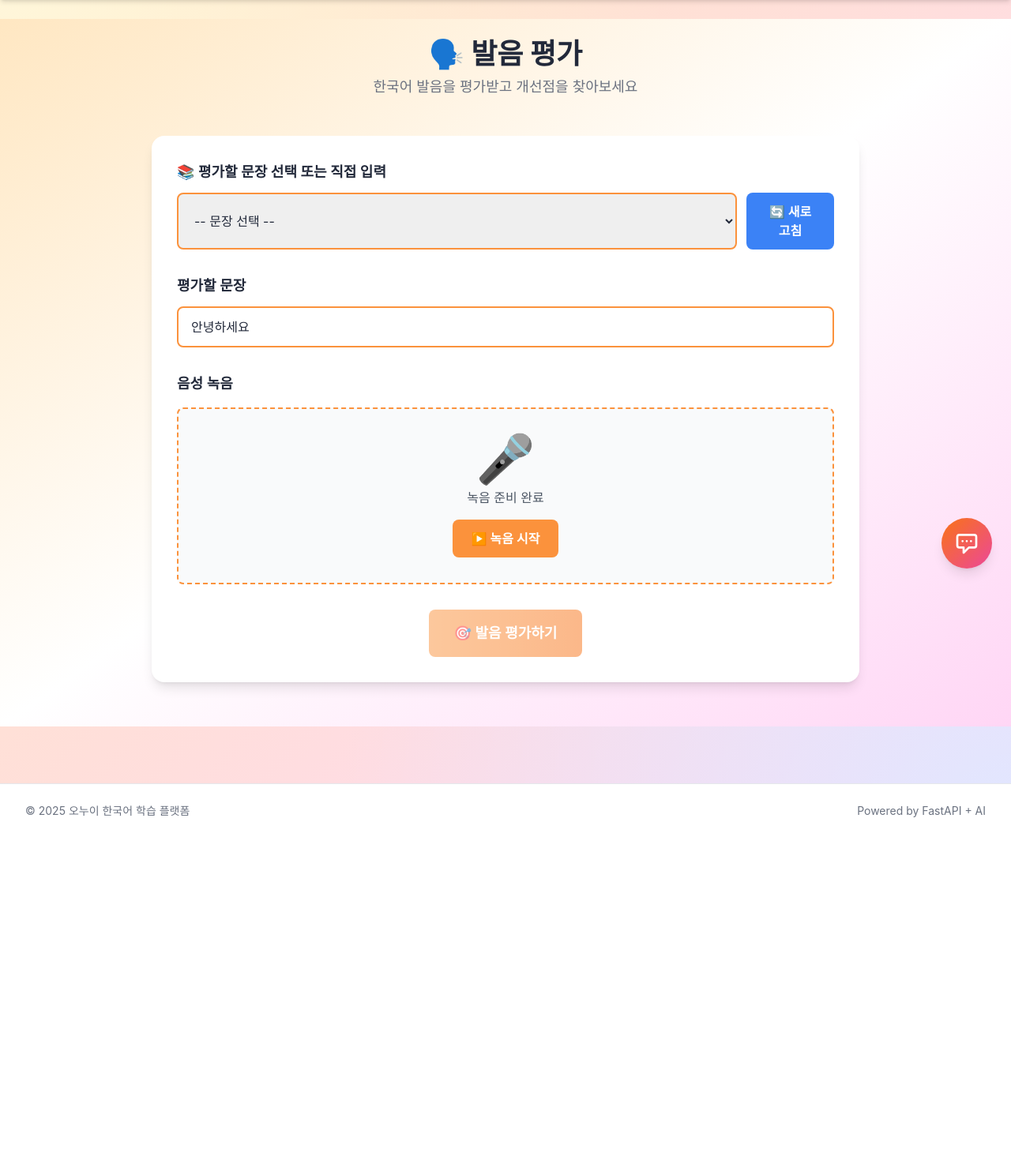
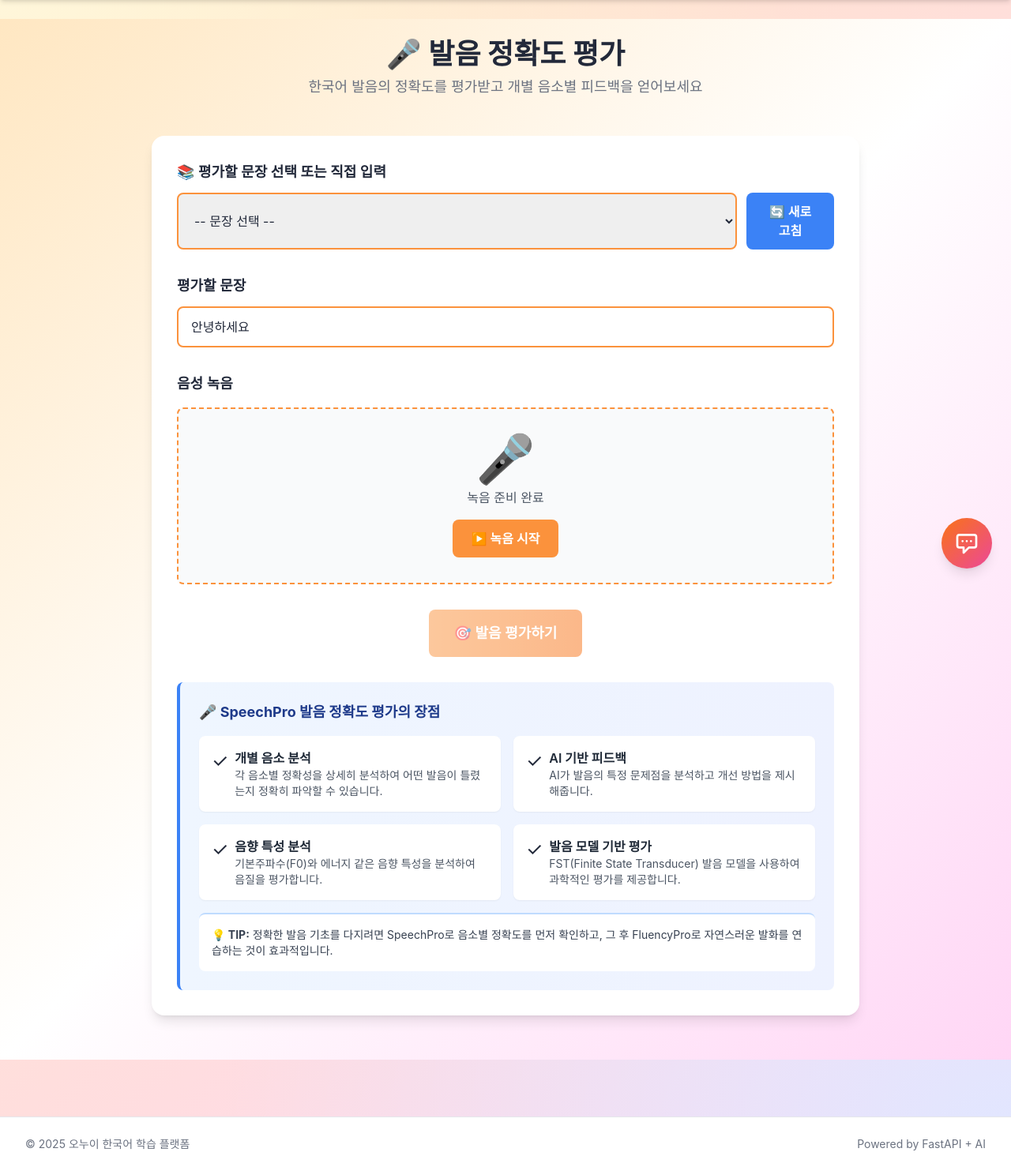
Before and after one commit to babaoflamp/onui-ai, a FastAPI app: page /speechpro-practice in a window 1280 px wide. Shown: the part 56-1539 px from the top of the page at 79% size. Before the commit the page ends 1091 px from the top, so only its background shows below. Run offline with FastAPI, Linux system fonts and the light colour scheme; some libraries are stand-ins or nearby versions; some web fonts are replaced.

Commit message:
fix: 발음 정확도 평가 페이지 내용 개선
- 페이지 제목: "발음 평가" → "발음 정확도 평가"
- 설명 텍스트 개선: 정확도 평가에 중점
- SpeechPro 장점 설명 섹션 추가
  - 개별 음소 분석
  - AI 기반 피드백
  - 음향 특성 분석 (F0, 에너지)
  - 발음 모델 기반 평가 (FST)
- SpeechPro와 FluencyPro의 학습 순서 가이드 추가
- 사용자에게 더 명확한 기능 이해 제공

```diff
--- a/templates/speechpro-practice.html
+++ b/templates/speechpro-practice.html
@@ -1,4 +1,4 @@
-{% extends "base.html" %} {% block title %}발음 평가 - 오누이 AI{% endblock %}
+{% extends "base.html" %} {% block title %}발음 정확도 평가 - 오누이 AI{% endblock %}
 {% block content %}
 <div
   class="min-h-screen bg-gradient-to-br from-[var(--bg1)] via-white to-[var(--bg2)] p-6"
@@ -7,10 +7,10 @@
     <!-- 헤더 -->
     <div class="text-center mb-12">
       <h1 class="text-4xl font-bold text-[var(--text-main)] mb-2">
-        🗣️ 발음 평가
+        🎤 발음 정확도 평가
       </h1>
       <p class="text-[var(--text-sub)] text-lg">
-        한국어 발음을 평가받고 개선점을 찾아보세요
+        한국어 발음의 정확도를 평가받고 개별 음소별 피드백을 얻어보세요
       </p>
     </div>
 
@@ -148,7 +148,7 @@
       </div>
 
       <!-- 평가 버튼 -->
-      <div class="flex justify-center gap-3">
+      <div class="flex justify-center gap-3 mb-8">
         <button
           id="evaluate-button"
           onclick="evaluatePronunciation()"
@@ -157,6 +157,60 @@
         >
           🎯 발음 평가하기
         </button>
+      </div>
+
+      <!-- SpeechPro 정보 섹션 -->
+      <div class="bg-gradient-to-r from-blue-50 to-indigo-50 p-6 rounded-lg border-l-4 border-blue-500">
+        <h3 class="text-lg font-bold text-blue-900 mb-4">🎤 SpeechPro 발음 정확도 평가의 장점</h3>
+
+        <div class="grid grid-cols-1 md:grid-cols-2 gap-4 mb-4">
+          <div class="bg-white p-4 rounded-lg shadow-sm">
+            <div class="flex items-start gap-2">
+              <span class="text-2xl">✓</span>
+              <div>
+                <h4 class="font-semibold text-gray-800">개별 음소 분석</h4>
+                <p class="text-sm text-gray-600">각 음소별 정확성을 상세히 분석하여 어떤 발음이 틀렸는지 정확히 파악할 수 있습니다.</p>
+              </div>
+            </div>
+          </div>
+
+          <div class="bg-white p-4 rounded-lg shadow-sm">
+            <div class="flex items-start gap-2">
+              <span class="text-2xl">✓</span>
+              <div>
+                <h4 class="font-semibold text-gray-800">AI 기반 피드백</h4>
+                <p class="text-sm text-gray-600">AI가 발음의 특정 문제점을 분석하고 개선 방법을 제시해줍니다.</p>
+              </div>
+            </div>
+          </div>
+
+          <div class="bg-white p-4 rounded-lg shadow-sm">
+            <div class="flex items-start gap-2">
+              <span class="text-2xl">✓</span>
+              <div>
+                <h4 class="font-semibold text-gray-800">음향 특성 분석</h4>
+                <p class="text-sm text-gray-600">기본주파수(F0)와 에너지 같은 음향 특성을 분석하여 음질을 평가합니다.</p>
+              </div>
+            </div>
+          </div>
+
+          <div class="bg-white p-4 rounded-lg shadow-sm">
+            <div class="flex items-start gap-2">
+              <span class="text-2xl">✓</span>
+              <div>
+                <h4 class="font-semibold text-gray-800">발음 모델 기반 평가</h4>
+                <p class="text-sm text-gray-600">FST(Finite State Transducer) 발음 모델을 사용하여 과학적인 평가를 제공합니다.</p>
+              </div>
+            </div>
+          </div>
+        </div>
+
+        <div class="bg-white p-4 rounded-lg border-t-2 border-blue-200">
+          <p class="text-sm text-gray-700">
+            <strong>💡 TIP:</strong> 정확한 발음 기초를 다지려면 SpeechPro로 음소별 정확도를 먼저 확인하고,
+            그 후 FluencyPro로 자연스러운 발화를 연습하는 것이 효과적입니다.
+          </p>
+        </div>
       </div>
     </div>
 
```
Also changed, not shown: templates/fluency-practice.html (+65 -21 lines), 1 other file.
